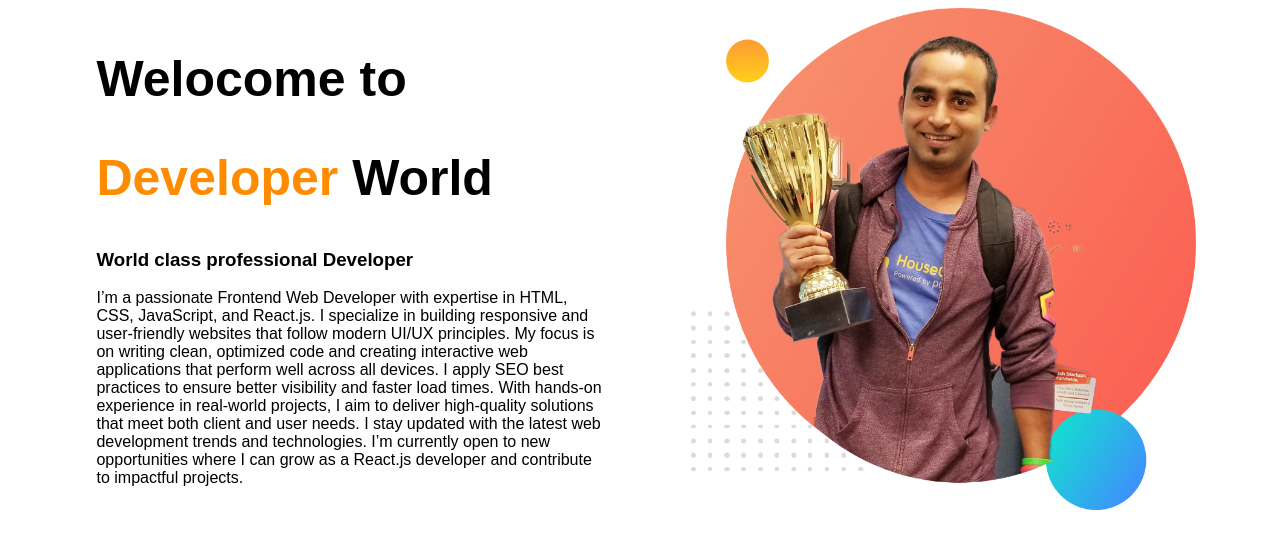
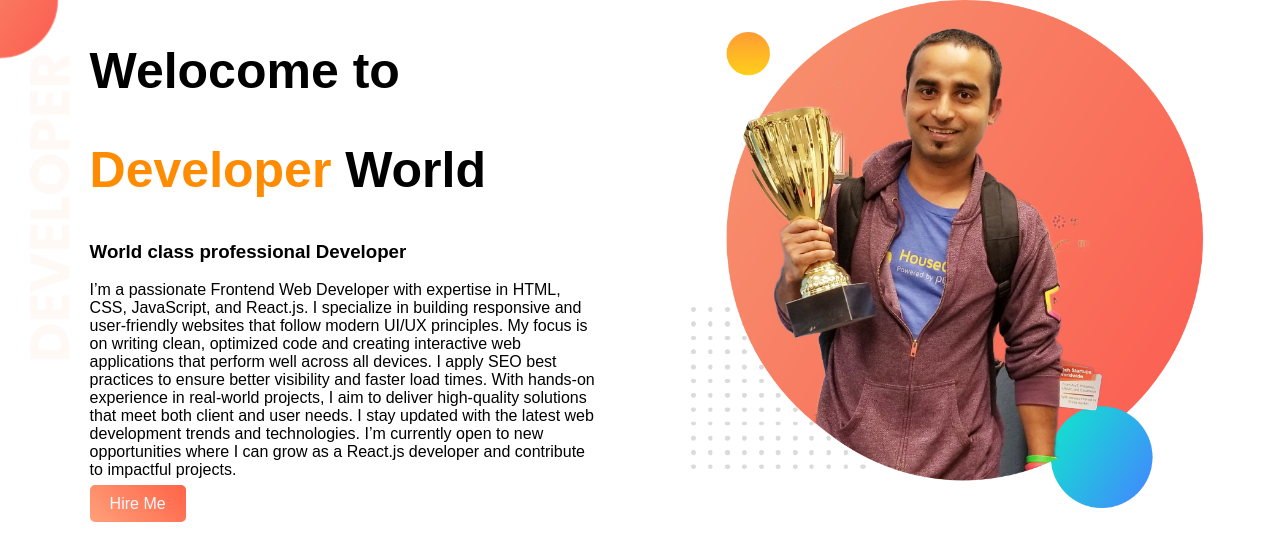
Before and after one commit to israilAhmed-dev/Web-Portfolio, a plain HTML site: page index.html in a window 1280 px wide. Drawn offline with Linux system fonts and the light colour scheme.

Commit message:
trying to do it again

```diff
--- a/index.html
+++ b/index.html
@@ -7,12 +7,13 @@
     <link rel="stylesheet" href="style.css">
 </head>
 <body>
-    <section>
+    <section class="headside-banner">
         <div class="half-width ">
     <h1>Welocome to</h1>
     <h1><span class="highlight">Developer</span> World</h1>
     <h3>World class professional Developer</h3>
     <p>I’m a passionate Frontend Web Developer with expertise in HTML, CSS, JavaScript, and React.js. I specialize in building responsive and user-friendly websites that follow modern UI/UX principles. My focus is on writing clean, optimized code and creating interactive web applications that perform well across all devices. I apply SEO best practices to ensure better visibility and faster load times. With hands-on experience in real-world projects, I aim to deliver high-quality solutions that meet both client and user needs. I stay updated with the latest web development trends and technologies. I’m currently open to new opportunities where I can grow as a React.js developer and contribute to impactful projects.</p>
+    <a class="button" href="https://www.linkedin.com/in/israil-ahmed-5b54a12a5/" target="_blank">Hire Me</a>
         </div>
         <div class="half-width">
             <img src="images/jhankar.png" alt="jhankarimage">
--- a/style.css
+++ b/style.css
@@ -1,5 +1,6 @@
 body{
     font-family: 'Poppins', sans-serif;
+    margin: 0;
 }
 h1{
     font-size: 50px;
@@ -16,3 +17,17 @@ h1{
 .half-width img{
     width: 100%;
 }
+.headside-banner{
+    background-image: url(images/top-banner.png);
+    background-repeat: no-repeat;
+}
+section{
+    height: 500px;
+}
+.button{
+    text-decoration: none;
+    padding: 10px 20px;
+    border-radius: 5px;
+    background-image:linear-gradient(45deg, lightsalmon, tomato) ;
+    color: aliceblue;
+}
```
